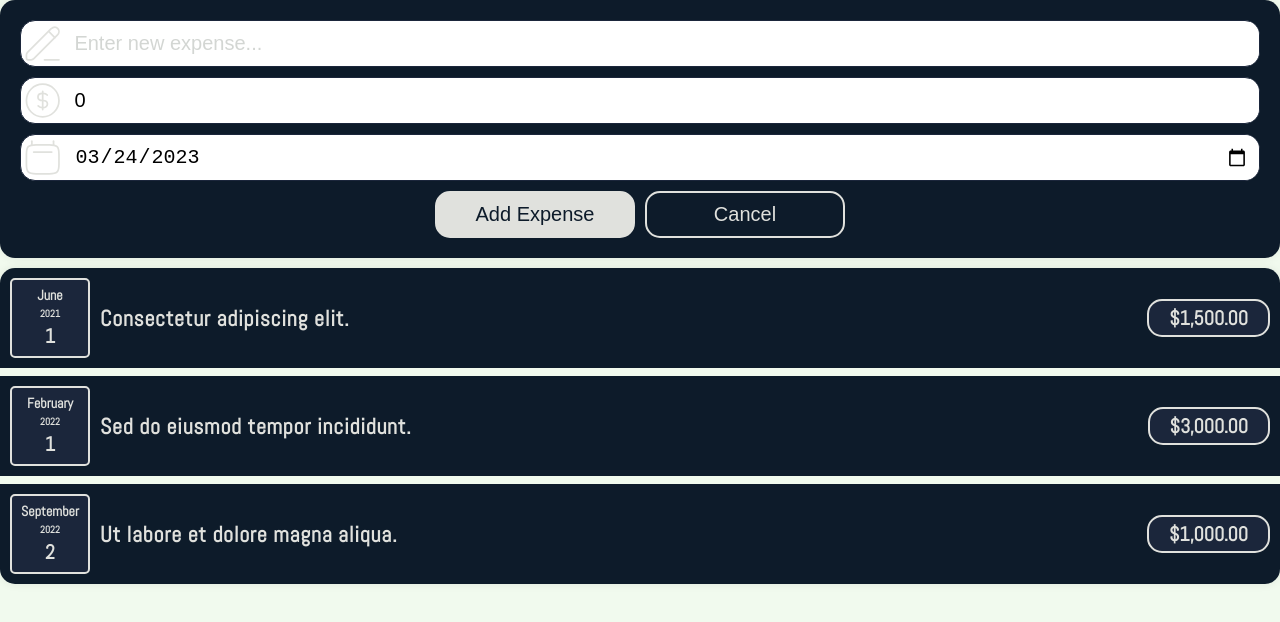
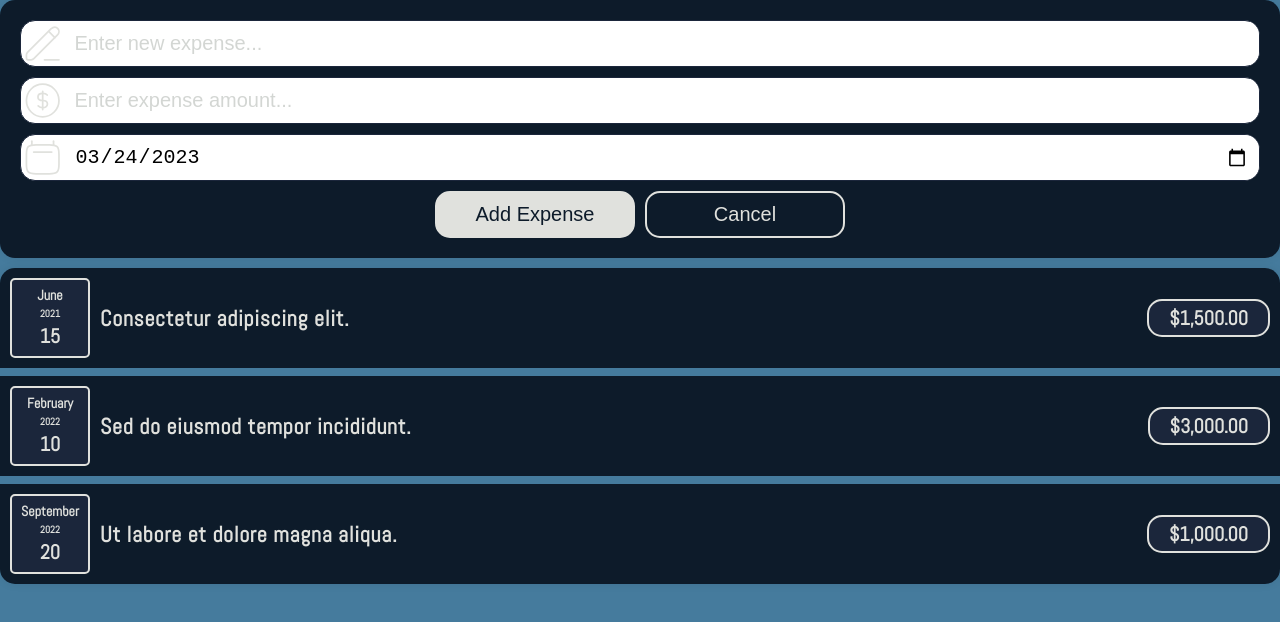
Before and after one commit to BasheerRajeh/React-Expenses-App, a React (Create React App) app: page / in a window 1280 px wide. Both pictures are taken after a click on the button "New Expense". Shown: the top 622 px of the page. Built offline with nearby package versions, Linux system fonts and the light colour scheme; the HTML template or start-up script is replaced by a standard one.

Commit message:
Add simple validation on new expense inputs.

```diff
--- a/src/components/Expenses/ExpenseNew.jsx
+++ b/src/components/Expenses/ExpenseNew.jsx
@@ -7,37 +7,52 @@ import "./ExpenseNew.css";
 const ExpenseNew = ({ onAdd }) => {
     const [buttonClicked, setButtonClicked] = useState(false);
 
-    const [expenseTitle, setExpenseTitle] = useState("");
-    const [expenseAmount, setExpenseAmount] = useState(0);
-    const [expenseDate, setExpenseDate] = useState(
-        moment(new Date()).format("yyyy-MM-DD")
-    );
+    const [expenseTitle, setExpenseTitle] = useState({ value: "" });
+    const [expenseAmount, setExpenseAmount] = useState({ value: 0 });
+    const [expenseDate, setExpenseDate] = useState({
+        value: moment(new Date()).format("yyyy-MM-DD"),
+    });
 
     const clear = () => {
-        setExpenseTitle("");
-        setExpenseAmount("");
-        setExpenseDate(moment(new Date()).format("yyyy-MM-DD"));
+        setExpenseTitle({ error: "" });
+        setExpenseAmount({ error: "" });
+        setExpenseDate({ value: moment(new Date()).format("yyyy-MM-DD") });
     };
 
     const handleClick = (e) => {
         e.preventDefault();
-        if (buttonClicked) {
-            onAdd({ title: expenseTitle, price: expenseAmount, date: expenseDate });
+        if (
+            buttonClicked &&
+            (expenseTitle.value && expenseAmount.value && expenseDate.value)
+        ) {
+            onAdd({
+                title: expenseTitle.value,
+                price: expenseAmount.value,
+                date: expenseDate.value,
+            });
             clear();
         }
+        clear();
         setButtonClicked((prev) => {
             return !prev;
         });
     };
 
     const handleExpenseTitleChanged = (e) => {
-        setExpenseTitle(e.target.value);
+        if (e.target.value.trim() !== "")
+            setExpenseTitle({ value: e.target.value });
+        else {
+            setExpenseTitle({ error: "Expence title can't be an empty value." });
+        }
     };
     const handleExpenseAmountChanged = (e) => {
-        setExpenseAmount(e.target.value);
+        if (e.target.value >= 0) setExpenseAmount({ value: e.target.value });
+        else {
+            setExpenseAmount({ error: "Expense amount can't be a negative value." });
+        }
     };
     const handleExpenseDateChanged = (e) => {
-        setExpenseDate(moment(e.target.value).format("yyyy-MM-DD"));
+        setExpenseDate({ value: moment(e.target.value).format("yyyy-MM-DD") });
     };
 
     const handleClear = () => {
@@ -62,25 +77,29 @@ const ExpenseNew = ({ onAdd }) => {
                     <>
                         <Input
                             name="expense"
-                            value={expenseTitle}
+                            value={expenseTitle.value}
                             placeholder="Enter new expense..."
                             icon={"pen"}
                             onChange={handleExpenseTitleChanged}
+                            error={expenseTitle.error}
                         />
                         <Input
                             type="number"
                             name="expense"
-                            value={expenseAmount}
+                            value={expenseAmount.value}
                             placeholder="Enter expense amount..."
                             icon={"dollar"}
+                            error={expenseAmount.error}
                             onChange={handleExpenseAmountChanged}
+                            min="0"
                         />
                         <Input
                             name="expense"
-                            value={expenseDate}
+                            value={expenseDate.value}
                             type="date"
                             icon={"calendar"}
                             onChange={handleExpenseDateChanged}
+                            error={expenseDate.error}
                         />
                     </>
                 )}
--- a/src/components/shared/Input.css
+++ b/src/components/shared/Input.css
@@ -1,7 +1,8 @@
 .input-group {
     display: flex;
+    flex-direction: column;
     width: 100%;
-    align-items: center;
+    align-items: start;
     justify-content: start;
     margin-bottom: 1rem;
 }
@@ -31,6 +32,10 @@
     box-shadow: inset 0 1px 1px rgb(0 0 0 / 8%), 0 0 8px rgb(102 175 233 / 60%);
 }
 
+.group-input__input__err {
+    background: rgba(224, 91, 91, 0.382);
+}
+
 .group-input__input::placeholder {
     color: #2323
 }
@@ -41,3 +46,10 @@
     width: 45px;
     height: 45px;
 }
+
+.input__error {
+    color: var(--color-body);
+    font-size: 1.5rem;
+    margin-left: 1rem;
+    overflow: hidden;
+}
--- a/src/components/shared/Input.jsx
+++ b/src/components/shared/Input.jsx
@@ -1,8 +1,17 @@
 import Icon from "./Icon";
 import "./Input.css";
 
-const Input = ({ name, value, label, onChange, type = "text", placeholder = "", icon }) => {
-
+const Input = ({
+    name,
+    value,
+    label,
+    onChange,
+    type = "text",
+    error,
+    placeholder = "",
+    icon,
+    ...rest
+}) => {
     return (
         <div className="input-group">
             <label
@@ -17,7 +26,6 @@ const Input = ({ name, value, label, onChange, type = "text", placeholder = "",
                     <span className="group-input__icon">
                         <Icon icon={icon} />
                     </span>
-
                 )}
                 <input
                     type={type}
@@ -25,10 +33,15 @@ const Input = ({ name, value, label, onChange, type = "text", placeholder = "",
                     name={name}
                     value={value}
                     placeholder={placeholder}
-                    className="group-input__input"
+                    className={`group-input__input ${error ? 'group-input__input__err' : ''}`}
                     onChange={onChange}
+                    autoComplete="off"
+                    {...rest}
                 />
             </div>
+            {error && (
+                <div className={`input__error`}>{error}</div>
+            )}
         </div>
     );
 };
--- a/src/hooks/useFormatter.jsx
+++ b/src/hooks/useFormatter.jsx
@@ -1,4 +1,4 @@
-import moment from 'moment';
+import moment from "moment";
 
 function useFormatter(locale = "en-US") {
     const currencyFormatter = new Intl.NumberFormat(locale, {
@@ -11,8 +11,10 @@ function useFormatter(locale = "en-US") {
     }
 
     function formatDate(date) {
-        const [monthName, year, day] = moment(date).format('MMMM YYYY DD').split(' ');
-        return [monthName, parseInt(year), parseInt(day.slice(0, -1))];
+        const [monthName, year, day] = moment(date)
+            .format("MMMM YYYY DD")
+            .split(" ");
+        return [monthName, year, day];
     }
 
     return { formatCurrency, formatDate };
--- a/src/index.css
+++ b/src/index.css
@@ -26,7 +26,7 @@ body {
   font-family: "Abel", sans-serif;
   -webkit-font-smoothing: antialiased;
   -moz-osx-font-smoothing: grayscale;
-  background: #f1faee;
+  background: #457b9d;
   font-size: 2rem;
   line-height: 1.5;
 }
```
